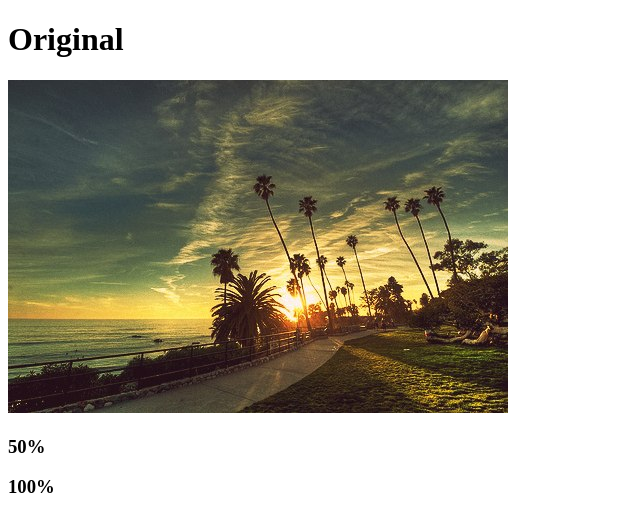
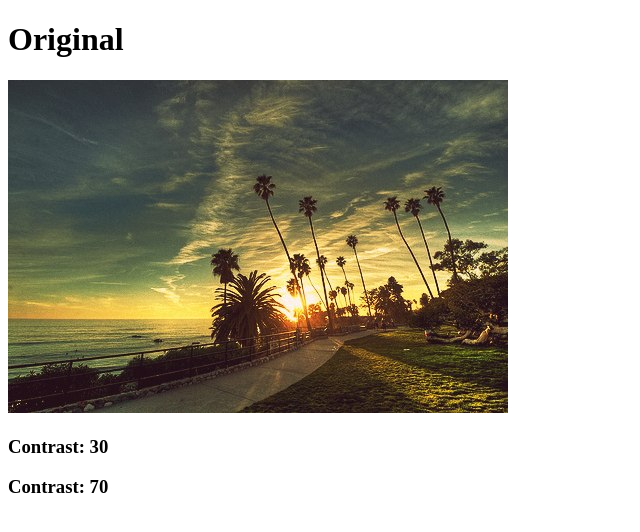
Before and after one commit to canastro/image-contrast, a website with bundled scripts: page sandbox/index.html in a window 1280 px wide. Shown: the whole page, without its empty margins (0-640 px from the left). Built offline with nearby package versions, Linux system fonts and the light colour scheme.

Commit message:
update readme with example and fix typo

```diff
--- a/package.json
+++ b/package.json
@@ -21,7 +21,7 @@
   },
   "keywords": [
     "image",
-    "image-contrast",
+    "image-filters-contrast",
     "filter",
     "filters",
     "processing",
--- a/sandbox/index.html
+++ b/sandbox/index.html
@@ -12,9 +12,9 @@
         <h1>Original</h1>
         <img id="original" src="dummy.jpg" />
 
-        <h3>50%</h3>
+        <h3>Contrast: 30</h3>
         <div id="target-1"></div>
-        <h3>100%</h3>
+        <h3>Contrast: 70</h3>
         <div id="target-2"></div>
 
         <script src="bundle.js" async defer></script>
```
Also changed, not shown: README.md, sandbox/expected.png (added).
